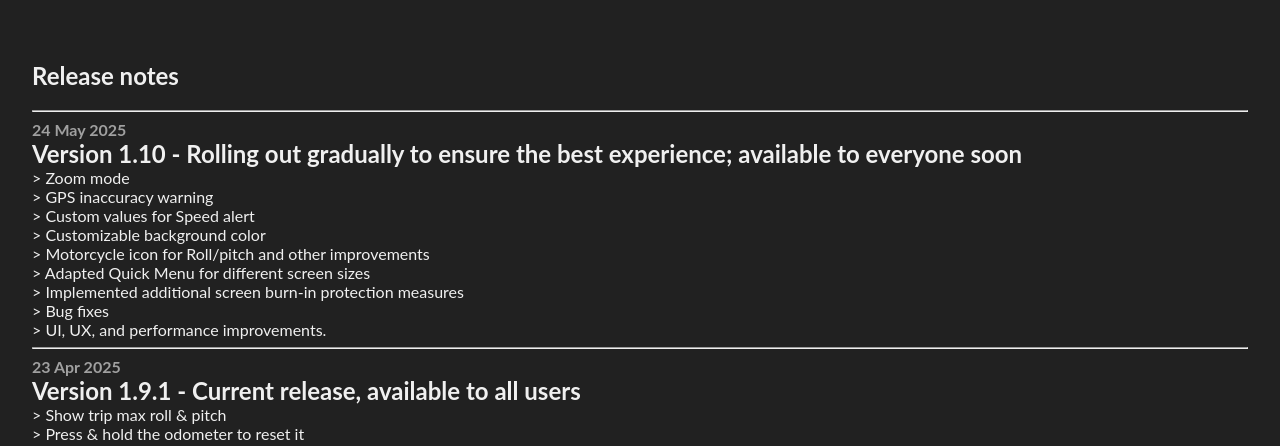
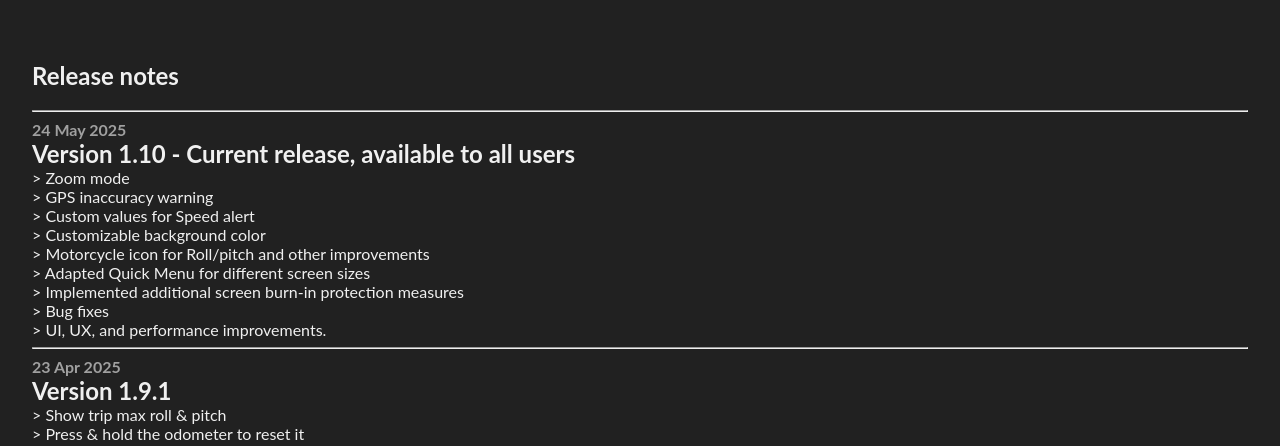
Before and after one commit to Ncleardev/Ncleardev.github.io, a plain HTML site: page android/speedometer/index.html in a window 1280 px wide. Shown: the part 1388-1834 px from the top of the page. Drawn offline with Linux system fonts and the light colour scheme.

Commit message:
Update index.html

```diff
--- a/android/speedometer/index.html
+++ b/android/speedometer/index.html
@@ -58,7 +58,7 @@
       <h2><br><br>Release notes</h2>
       <hr>
       <b>24 May 2025</b>
-      <h2 style="margin: 0;">Version 1.10 - Rolling out gradually to ensure the best experience; available to everyone soon</h2>
+      <h2 style="margin: 0;">Version 1.10 - Current release, available to all users</h2>
       &gt; Zoom mode
       <br>&gt; GPS inaccuracy warning
       <br>&gt; Custom values for Speed alert
@@ -70,7 +70,7 @@
       <br>&gt; UI, UX, and performance improvements.
       <hr>
       <b>23 Apr 2025</b>
-      <h2 style="margin: 0;">Version 1.9.1 - Current release, available to all users</h2>
+      <h2 style="margin: 0;">Version 1.9.1</h2>
       &gt; Show trip max roll & pitch
       <br>&gt; Press & hold the odometer to reset it
       <br>&gt; Centered position option for digital speedometer
```
